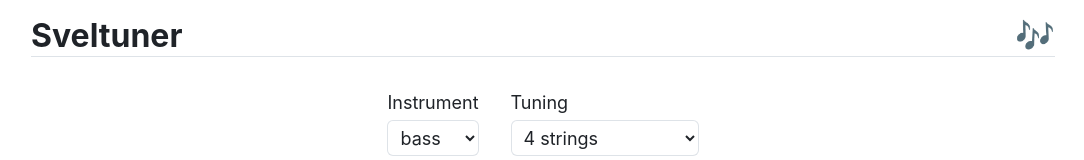
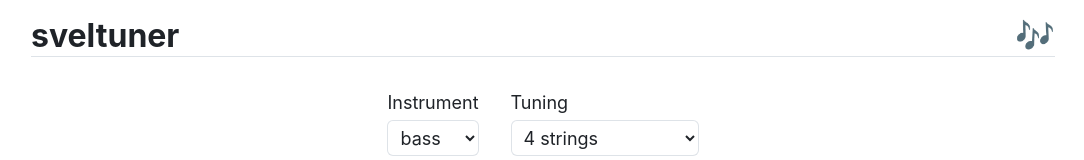
Before and after one commit to Alexis-Benamar/sveltuner, a SvelteKit app: page / in a window 1280 px wide. Shown: the top 160 px of the page, without its empty margins (97-1181 px from the left). Built offline with nearby package versions, Linux system fonts and the light colour scheme.

Commit message:
add TODOs & set title to lowercase

```diff
--- a/src/routes/+layout.svelte
+++ b/src/routes/+layout.svelte
@@ -10,7 +10,7 @@
 </svelte:head>
 
 <header>
-	<h1 class="title">Sveltuner<span class="note">🎶</span></h1>
+	<h1 class="title">sveltuner<span class="note">🎶</span></h1>
 </header>
 
 <main class='container'>{@render children?.()}</main>
```
Also changed, not shown: 1 other file (tests, documents, lock files or other folders).
